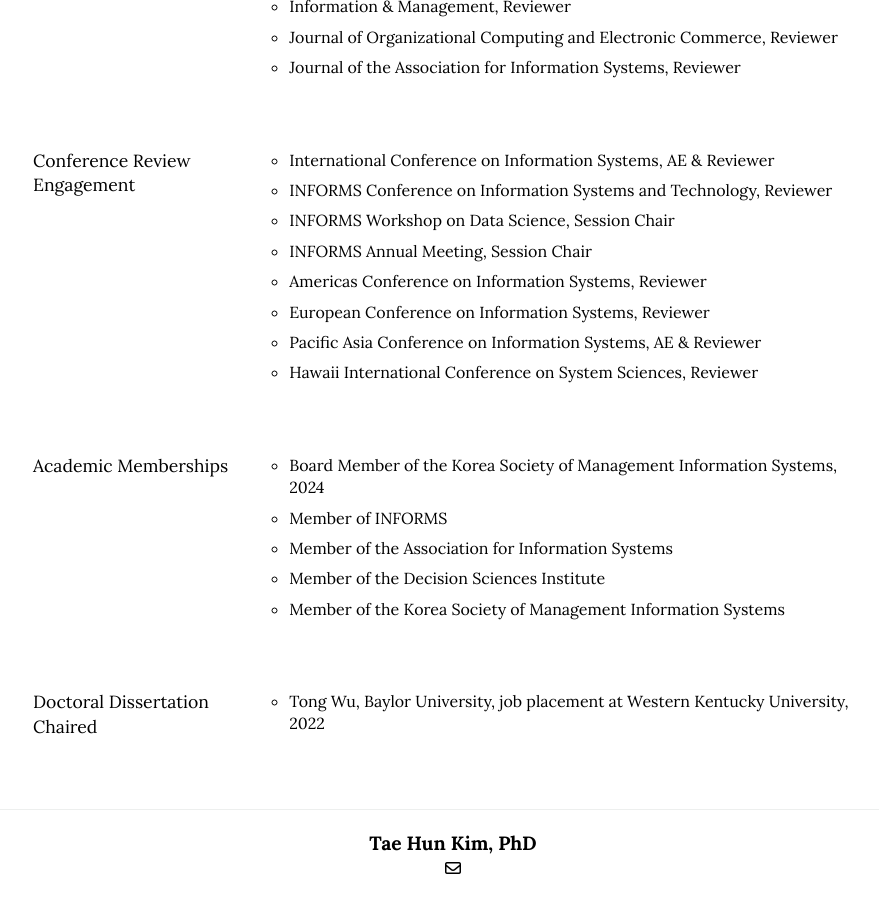
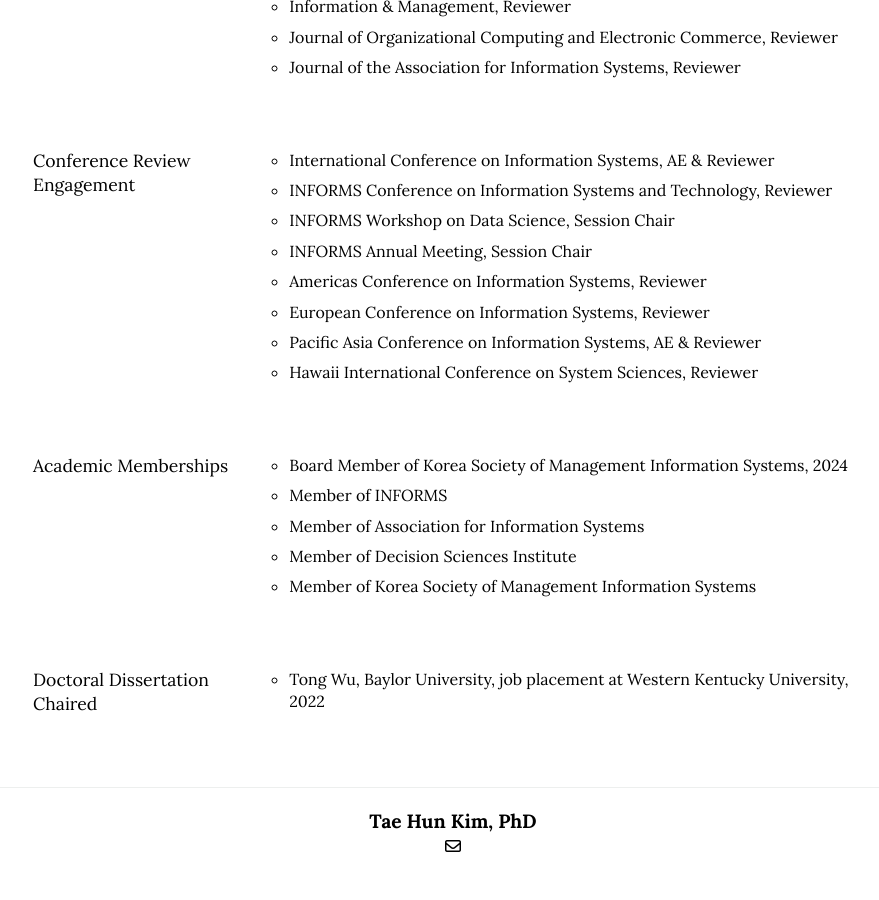
Before and after one commit to istaehun/taehun, a Jekyll site: the page built from engagement.html, in a window 1280 px wide and 900 px high, scrolled down 3475 px. Shown: the whole window, without its empty margins (187-1066 px from the left). Built offline with Jekyll 4.4.1, drawn with Linux system fonts in a browser that asks for light colours; nearby versions of some CDN libraries; after the commit the page ends 4352 px from its top, so only the background shows below that.

Commit message:
Update engagement.yml

```diff
--- a/_data/engagement.yml
+++ b/_data/engagement.yml
@@ -87,11 +87,11 @@ engagements:
   -
     title: Academic Memberships
     list:
-      - "Board Member of the Korea Society of Management Information Systems, 2024"
+      - "Board Member of Korea Society of Management Information Systems, 2024"
       - "Member of INFORMS"
-      - "Member of the Association for Information Systems"
-      - "Member of the Decision Sciences Institute"
-      - "Member of the Korea Society of Management Information Systems"
+      - "Member of Association for Information Systems"
+      - "Member of Decision Sciences Institute"
+      - "Member of Korea Society of Management Information Systems"
   -
     title: Doctoral Dissertation Chaired
     list:
```
